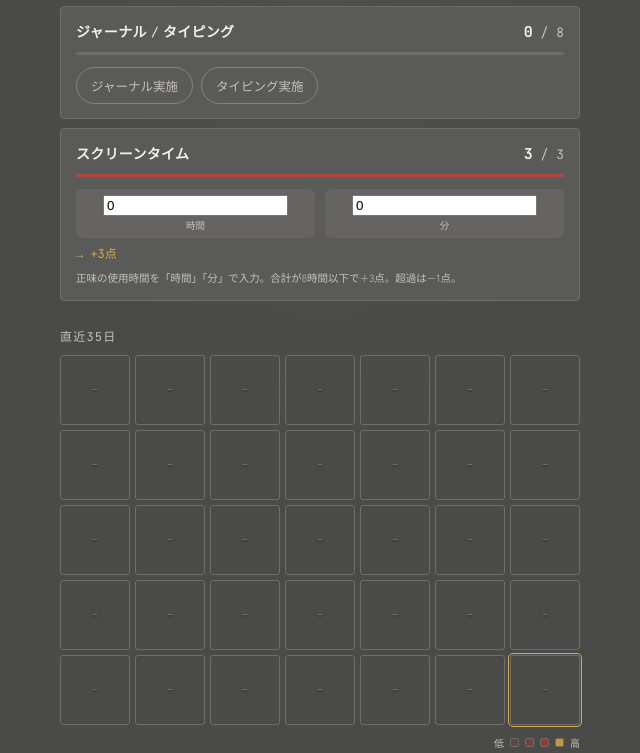
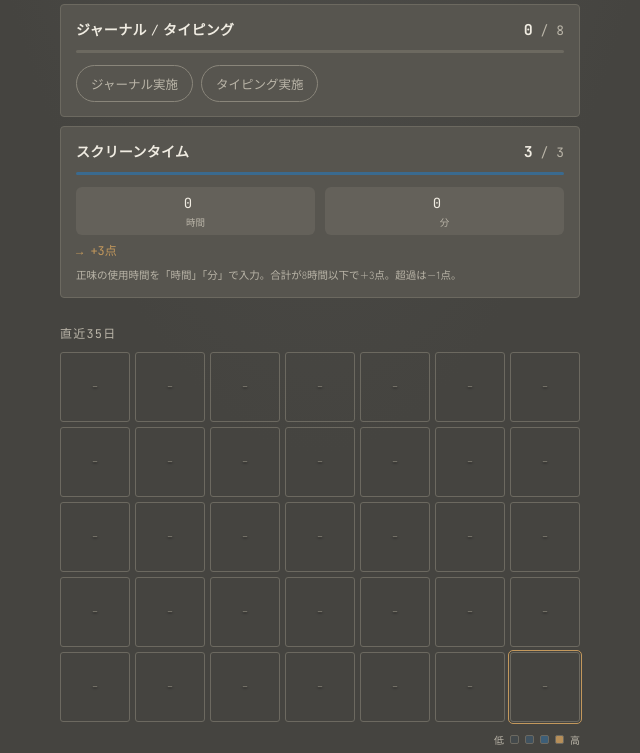
Before and after one commit to opqrstu1941-cell/monk-mode, a plain HTML site: page index.html in a window 1280 px wide. Shown: the part 1614-2367 px from the top of the page, without its empty margins (320-960 px from the left). Drawn offline with Linux system fonts and the light colour scheme.

Commit message:
Add files via upload

```diff
--- a/index.html
+++ b/index.html
@@ -8,16 +8,16 @@
 <link href="https://fonts.googleapis.com/css2?family=Shippori+Mincho:wght@500;700;800&family=Zen+Kaku+Gothic+New:wght@400;500;700&family=JetBrains+Mono:wght@400;500;700&display=swap" rel="stylesheet">
 <style>
   :root{
-    --ink: #4a4a49;
-    --paper: #f2f1ee;
-    --panel: #5a5a58;
-    --panel-2: #656462;
-    --line: #85837f;
-    --line-soft: #6f6d6a;
-    --seal: #b4483d;
-    --seal-dim: #7d332b;
-    --gold: #d4ad55;
-    --muted: #c4c2bd;
+    --ink: #454440;
+    --paper: #f0ece2;
+    --panel: #57554f;
+    --panel-2: #64615a;
+    --line: #8a867b;
+    --line-soft: #6c6960;
+    --seal: #3a6a8f;
+    --seal-dim: #1e3345;
+    --gold: #c3985c;
+    --muted: #bab5a8;
     --good: #7d9668;
     --bad: #a24d3f;
   }
@@ -83,7 +83,7 @@
     display:flex;flex-direction:column;align-items:center;justify-content:center;
     position:relative;
     background: radial-gradient(circle at 35% 30%, #656462 0%, #444341 70%);
-    box-shadow: 0 0 0 5px rgba(183,57,44,0.07), inset 0 0 30px rgba(183,57,44,0.08);
+    box-shadow: 0 0 0 5px rgba(58,106,143,0.09), inset 0 0 30px rgba(58,106,143,0.10);
     transition: box-shadow .4s ease, border-color .4s ease;
   }
   .seal .score{
@@ -97,7 +97,7 @@
     font-family:'JetBrains Mono', monospace;
     font-size:12px;color:var(--muted);margin-top:2px;letter-spacing:.1em;
   }
-  .seal.high{border-color:var(--gold); box-shadow:0 0 0 5px rgba(201,162,74,0.12), inset 0 0 30px rgba(201,162,74,0.15);}
+  .seal.high{border-color:var(--gold); box-shadow:0 0 0 5px rgba(195,152,92,0.12), inset 0 0 30px rgba(195,152,92,0.15);}
   .streak{
     margin-top:12px;font-family:'JetBrains Mono', monospace;font-size:12px;
     color:var(--gold); letter-spacing:.08em;
@@ -142,6 +142,7 @@
     padding:8px 14px;border-radius:20px;border:1px solid var(--line);
     font-size:12.5px;cursor:pointer;background:none;color:var(--muted);
     font-family:'Zen Kaku Gothic New', sans-serif;
+    white-space:nowrap;flex-shrink:0;
   }
   .chip.on{background:var(--seal);border-color:var(--seal);color:var(--paper);font-weight:700;}
 
@@ -152,7 +153,16 @@
   .quality-slider .qval{font-family:'JetBrains Mono', monospace;font-size:12px;min-width:34px;text-align:right;}
 
   .meal-field{display:flex;flex-direction:column;align-items:center;background:var(--panel-2);border-radius:6px;padding:6px 8px;min-width:60px;flex:1;}
-  .meal-field .mf-input{width:100%;text-align:center;background:none;border:none;color:var(--paper);font-family:'JetBrains Mono', monospace;font-size:14px;}
+  .meal-field .mf-input, .meal-field .hm-input{
+    width:100%;max-width:100%;text-align:center;
+    background:transparent !important;
+    -webkit-appearance:none; appearance:none;
+    border:none;outline:none;box-shadow:none;
+    color:var(--paper) !important;
+    font-family:'JetBrains Mono', monospace;font-size:14px;
+    box-sizing:border-box;
+  }
+  .meal-field .mf-input::placeholder, .meal-field .hm-input::placeholder{color:var(--muted);}
   .meal-field .mf-unit{font-size:9.5px;color:var(--muted);margin-top:2px;}
 
   /* heatmap */
@@ -325,10 +335,10 @@
   <div class="heat-title">直近35日</div>
   <div class="heatgrid" id="heatgrid"></div>
   <div class="legend">
-    <span>低</span><span class="sq" style="background:rgba(183,57,44,0.12)"></span>
-    <span class="sq" style="background:rgba(183,57,44,0.35)"></span>
-    <span class="sq" style="background:rgba(183,57,44,0.65)"></span>
-    <span class="sq" style="background:rgba(201,162,74,0.9)"></span><span>高</span>
+    <span>低</span><span class="sq" style="background:rgba(58,106,143,0.15)"></span>
+    <span class="sq" style="background:rgba(58,106,143,0.40)"></span>
+    <span class="sq" style="background:rgba(58,106,143,0.70)"></span>
+    <span class="sq" style="background:rgba(195,152,92,0.9)"></span><span>高</span>
   </div>
   <div class="micro-note" style="text-align:center;margin-top:10px;">継続日数は「総合70点以上 かつ 健康コア(食事+筋トレ+睡眠)35/50以上」の日でカウント。英語だけ頑張っても継続にはなりません。週1回だけ失敗しても継続は途切れない猶予付き。</div>
 
@@ -873,9 +883,9 @@ async function renderHeatmap(){
       const alpha = 0.1 + (Math.min(100,v)/100)*0.75;
       const isSuccess = v>=STREAK_THRESHOLD && rec.healthCore>=HEALTH_CORE_THRESHOLD;
       if(isSuccess){
-        cell.style.background = `rgba(201,162,74,${alpha})`;
+        cell.style.background = `rgba(195,152,92,${alpha})`;
       } else {
-        cell.style.background = `rgba(183,57,44,${alpha})`;
+        cell.style.background = `rgba(58,106,143,${alpha})`;
       }
       cell.title = `${d}: 総合${Math.round(v)}点 / 健康コア${Math.round(rec.healthCore)}`;
       cell.textContent = Math.round(v);
```
